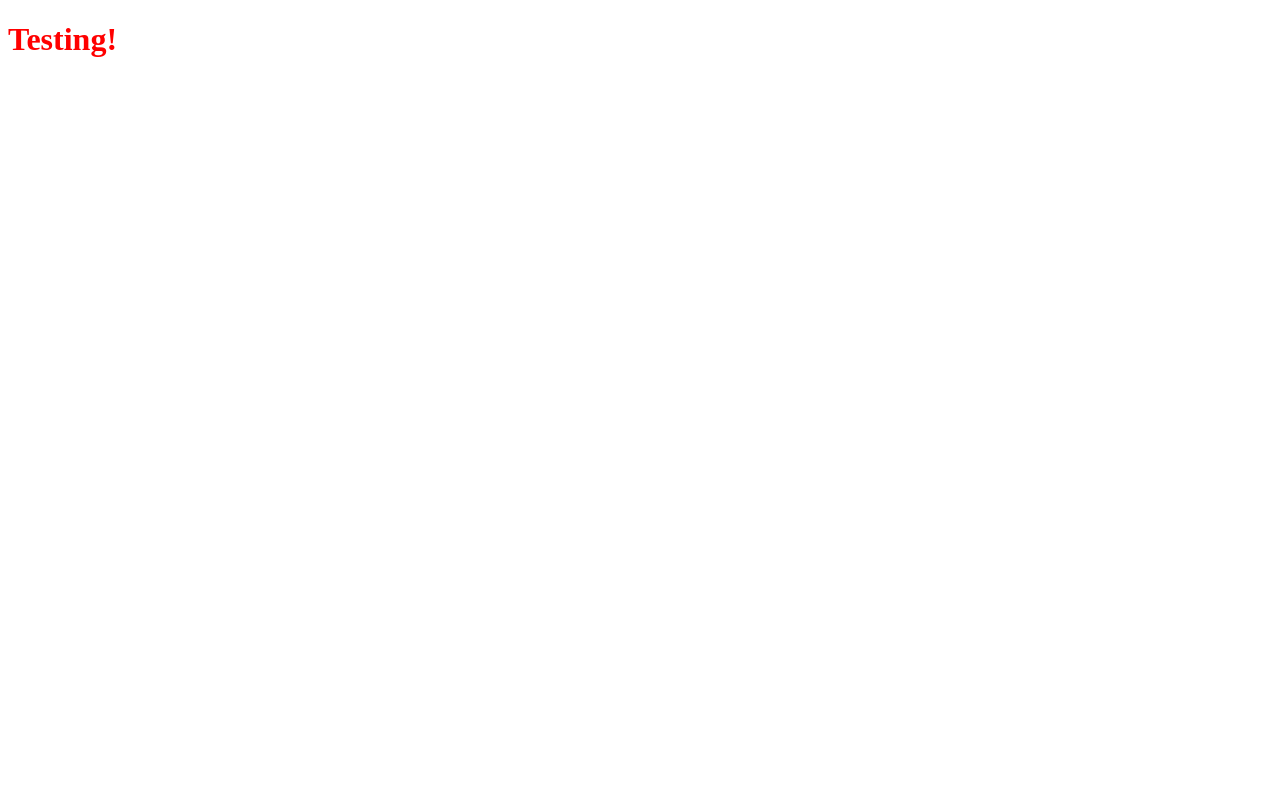
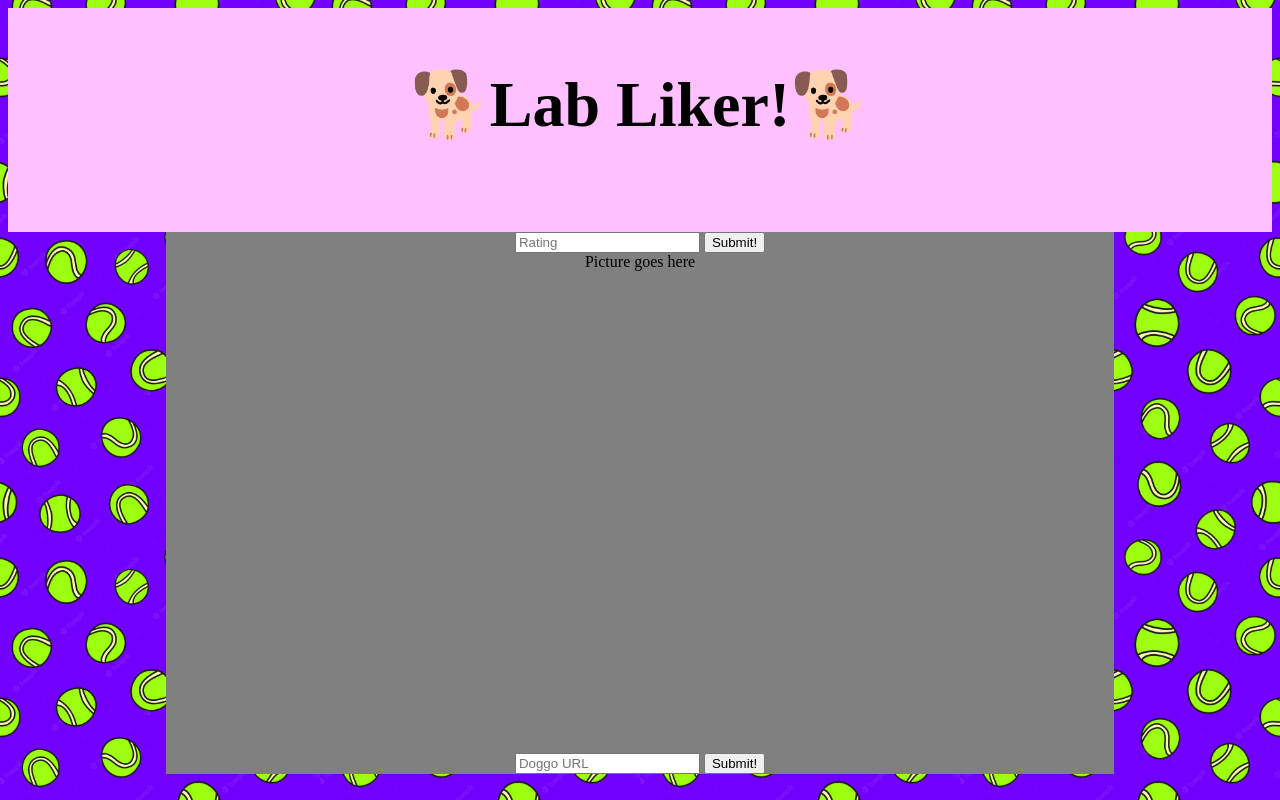
Before and after one commit to tmontobbio/tm-phase-1-project, a plain HTML site: page index.html in a window 1280 px wide. Drawn offline with Linux system fonts and the light colour scheme; no server answers.

Commit message:
Initial css ect

```diff
--- a/index.css
+++ b/index.css
@@ -1,3 +1,36 @@
-h1 {
-  color: red;
+#banner {
+  display: flex;
+  justify-content: center;
+  text-align: center;
+  background: rgb(255, 192, 255);
+  height: 12rem;
+  padding: 1rem;
+  font-size: 200%;
 }
+
+#background {
+  background-image: url("img/tennis-ball-pattern.jpg");
+  background-repeat: repeat;
+  background-size: 25%;
+}
+
+#container {
+  margin: 0 auto;
+  background-color: gray;
+  text-align: center;
+  justify-content: center;
+  width: 75%;
+  padding: 100px, 100px, 100px, 100px;
+}
+
+#picture-container {
+  margin: 0 auto;
+  height: 500px;
+  width: 500px;
+}
+
+#rating-form {
+}
+
+#submit-dog {
+}
--- a/index.html
+++ b/index.html
@@ -4,10 +4,30 @@
     <meta charset="UTF-8" />
     <meta http-equiv="X-UA-Compatible" content="IE=edge" />
     <link rel="stylesheet" href="index.css" />
-    <script src="src/index.js"></script>
-    <title>Project Phase 1</title>
+    <script defer src="src/index.js"></script>
+    <title>Lab Liker!</title>
   </head>
-  <body>
-    <h1>Testing!</h1>
+  <body id="background">
+    <div id="banner">
+      <h1 id="Title">&#128021;Lab Liker!&#128021;</h1>
+    </div>
+    <div id="container">
+      <form id="rating-form">
+        <input type="text" for="rating" id="new-rating" placeholder="Rating" />
+        <input type="submit" value="Submit!" />
+      </form>
+      <div id="picture-container">Picture goes here</div>
+      <div id="form-container">
+        <form id="submit-dog">
+          <input
+            type="text"
+            for="image-submit"
+            id="new-doggo"
+            placeholder="Doggo URL"
+          />
+          <input type="submit" value="Submit!" />
+        </form>
+      </div>
+    </div>
   </body>
 </html>
--- a/src/index.js
+++ b/src/index.js
@@ -1 +1,23 @@
-console.log("testing");
+document.addEventListener("DOMContentLoaded", () => {
+  fetch("https://dog.ceo/api/breed/labrador/random")
+    .then((res) => res.json())
+    .then((data) => data.forEach((labs) => generateDoggo(labs)));
+});
+
+// Ask for help to have a default image
+// Ask for help to make a generate dog button
+
+const rateButton = document
+  .querySelector("rating-form")
+  .addEventListener("submit", rateDoggo);
+const addButton = document
+  .querySelector("submit-dog")
+  .addEventListener("submit", addDoggo);
+
+function generateDoggo(labs) {
+  console.log(labs);
+}
+
+function rateDoggo() {}
+
+function addDoggo() {}
```
Also changed, not shown: img/tennis-ball-pattern.jpg (added), 1 other file.
